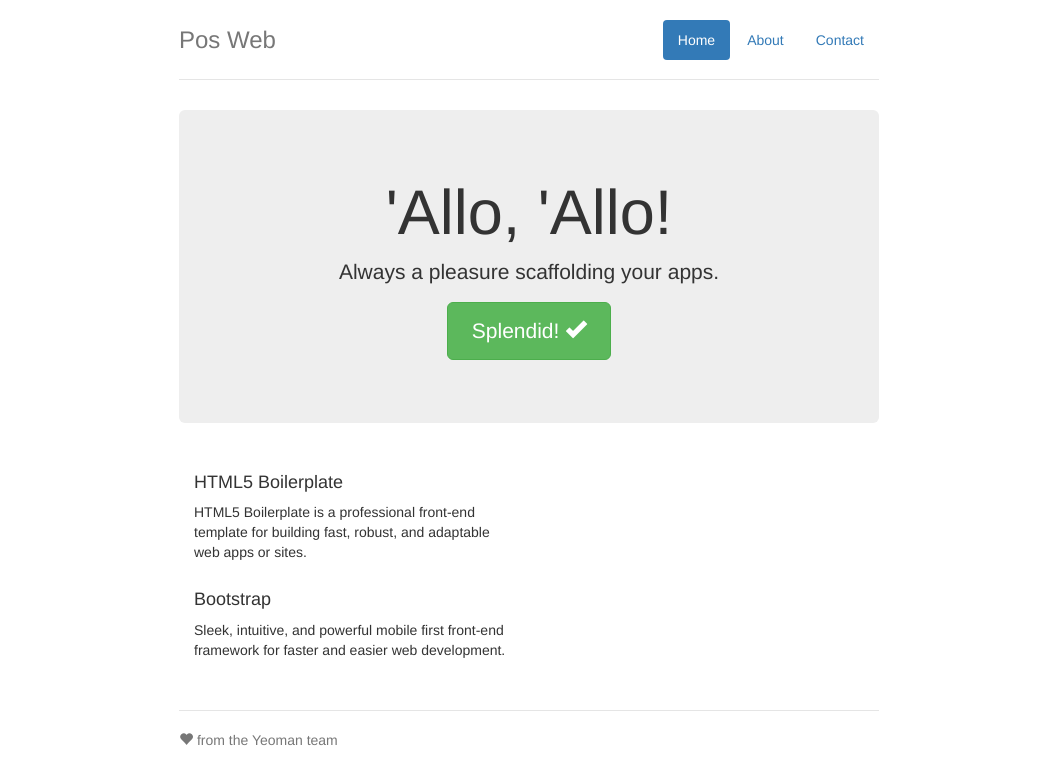
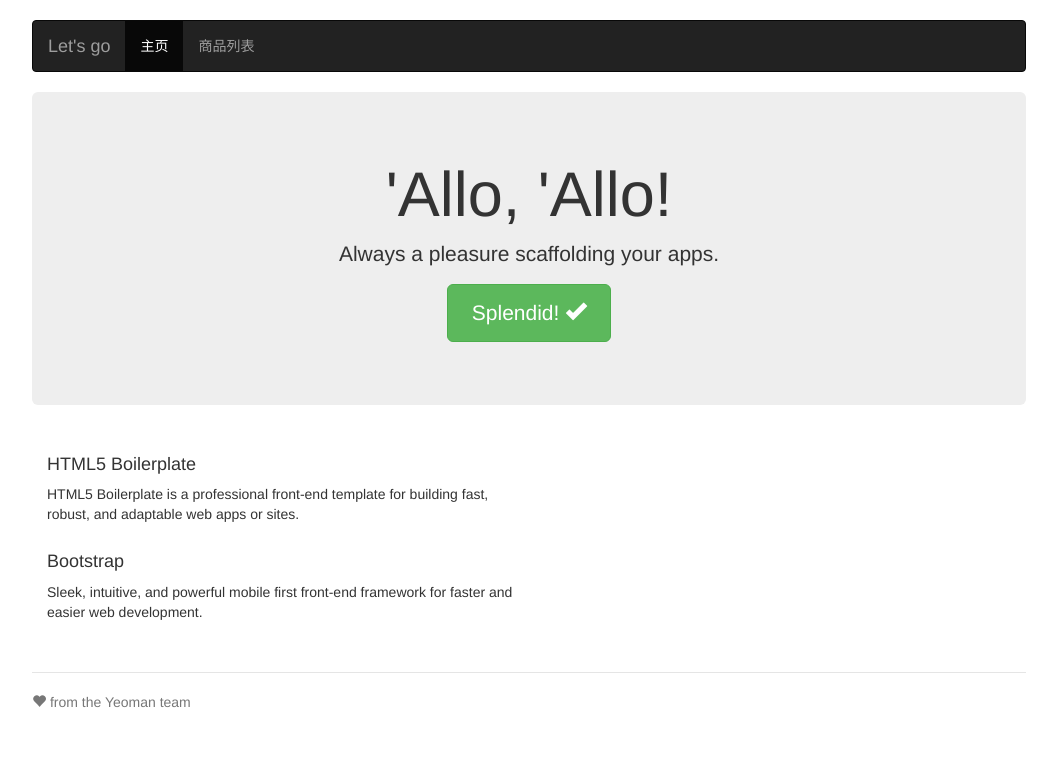
Before and after one commit to trotyl/Pos-Web, a website: page app/index.html in a window 1280 px wide. Shown: the whole page, without its empty margins (111-1168 px from the left). Drawn offline with nearby package versions, Linux system fonts and the light colour scheme; files that its build step writes are made by us from their sources.

Commit message:
完成主页导航栏左侧

```diff
--- a/app/index.html
+++ b/app/index.html
@@ -23,14 +23,30 @@
 
 
         <div class="container">
-            <div class="header">
-                <ul class="nav nav-pills pull-right">
-                    <li class="active"><a href="#">Home</a></li>
-                    <li><a href="#">About</a></li>
-                    <li><a href="#">Contact</a></li>
-                </ul>
-                <h3 class="text-muted">Pos Web</h3>
-            </div>
+            <nav class="navbar navbar-inverse" role="navigation">
+                <div class="container-fluid">
+                    <!-- Brand and toggle get grouped for better mobile display -->
+                    <div class="navbar-header">
+                        <button type="button" class="navbar-toggle" data-toggle="collapse" data-target="#bs-example-navbar-collapse-1">
+                            <span class="sr-only">Toggle navigation</span>
+                            <span class="icon-bar"></span>
+                            <span class="icon-bar"></span>
+                            <span class="icon-bar"></span>
+                        </button>
+                        <a class="navbar-brand" href="#">Let's go</a>
+                    </div>
+
+                    <!-- Collect the nav links, forms, and other content for toggling -->
+                    <div class="collapse navbar-collapse" id="bs-example-navbar-collapse-1">
+                        <ul class="nav navbar-nav">
+                            <li class="active"><a href="#">主页</a></li>
+                            <li><a href="#">商品列表</a></li>
+
+                        </ul>
+
+                    </div><!-- /.navbar-collapse -->
+                </div><!-- /.container-fluid -->
+            </nav>
 
             <div class="jumbotron">
                 <h1>'Allo, 'Allo!</h1>
--- a/app/styles/main.css
+++ b/app/styles/main.css
@@ -66,7 +66,7 @@
 /* Responsive: Portrait tablets and up */
 @media screen and (min-width: 768px) {
     .container {
-        max-width: 730px;
+        max-width: 1024px;
     }
 
     /* Remove the padding we set earlier */
--- a/bower.json
+++ b/bower.json
@@ -3,7 +3,7 @@
   "private": true,
   "dependencies": {
     "bootstrap": "~3.0.3",
-    "jquery": "~1.11.0"
+    "jquery": "~2.1.1"
   },
   "devDependencies": {}
 }
```
